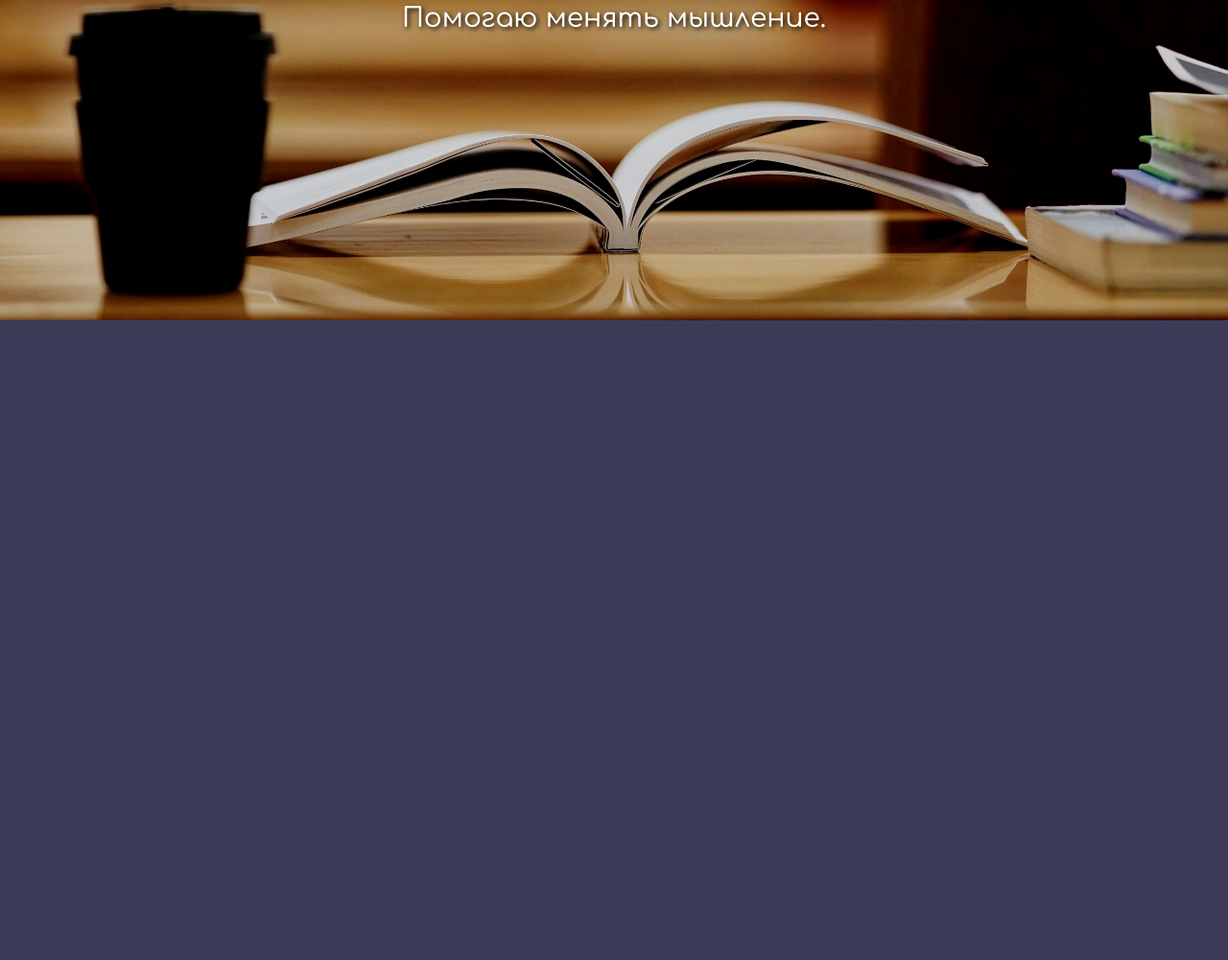
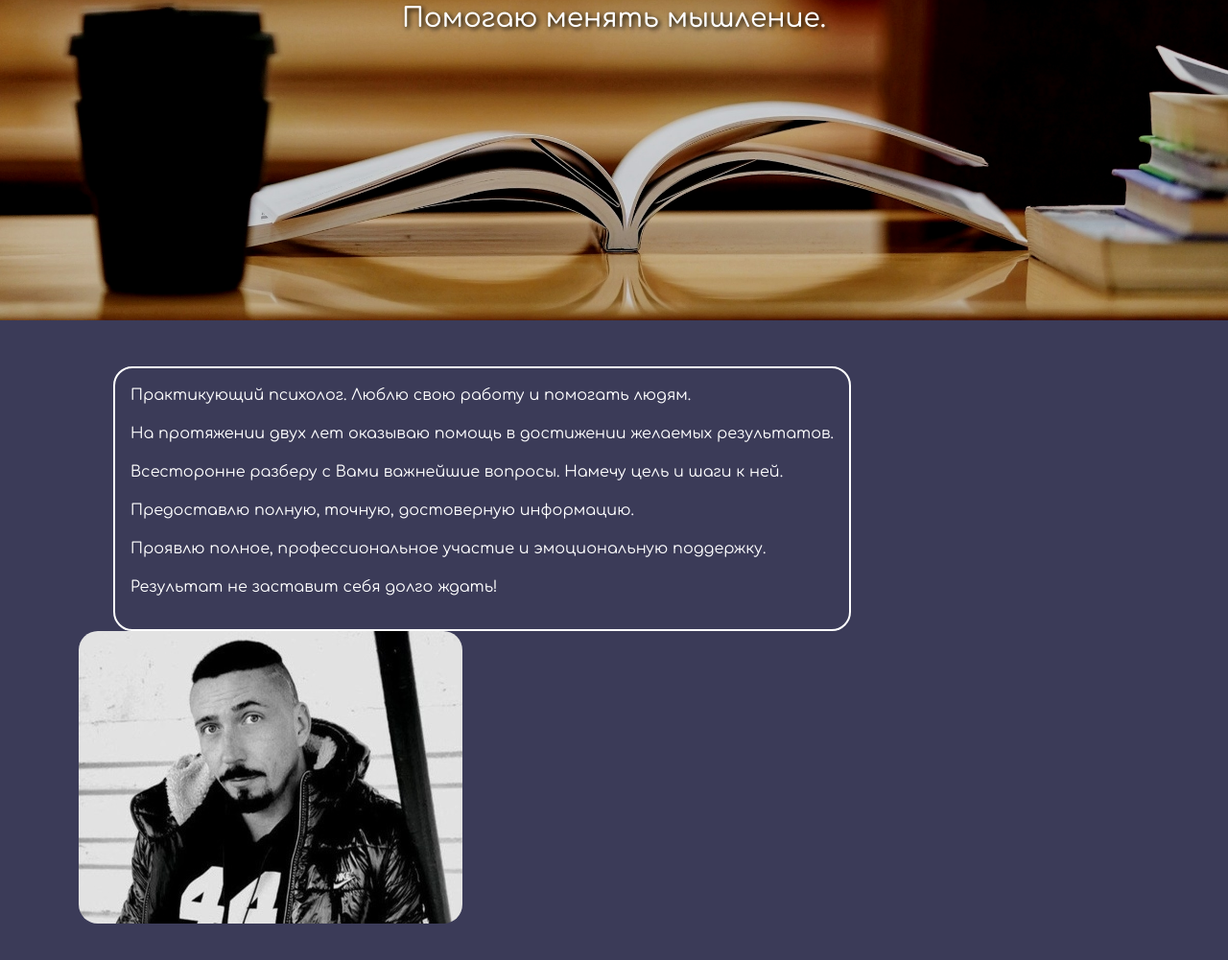
Before and after one commit to DenP0821/Pet1-Landing-Bootstrap_, a plain HTML site: page index.html in a window 1280 px wide. Shown: the part 311-1312 px from the top of the page at 96% size. Before the commit the page ends 800 px from the top, so only its background shows below. Drawn offline with nearby package versions, Linux system fonts and the light colour scheme; a script that the page names is missing.

Commit message:
День8

```diff
--- a/index.html
+++ b/index.html
@@ -61,9 +61,35 @@
       <section>
         <div role="banner" class="main-info">
           <h1 class="info1">Кузнецов Дмитрий Григорьевич</h1>
-          <h3 class="info2">Семейный, Клинический Психолог.</h2>
-          <h3 class="info2">Личные консультации в кабинете, на выезде.</h2>
-          <h3 class="info2">Помогаю менять мышление.</h2>
+          <h3 class="info2">Семейный, Клинический Психолог.</h3>
+          <h3 class="info2">Личные консультации в кабинете, на выезде.</h3>
+          <h3 class="info2">Помогаю менять мышление.</h3>
+        </div>
+      </section>
+      <section>
+        <div class="container my-5">
+          <div class="row row-cols-1 row-cols-md-2 row-cols-lg-2">
+            <div class="col-5 userinfo p-3 mx-5">
+              <p>Практикующий психолог. Люблю свою работу и помогать людям.</p>
+              <p>
+                На протяжении двух лет оказываю помощь в достижении желаемых
+                результатов.
+              </p>
+              <p>
+                Всесторонне разберу с Вами важнейшие вопросы. Намечу цель и шаги
+                к ней.
+              </p>
+              <p>Предоставлю полную, точную, достоверную информацию.</p>
+              <p>
+                Проявлю полное, профессиональное участие и эмоциональную
+                поддержку.
+              </p>
+              <p>Результат не заставит себя долго ждать!</p>
+            </div>
+            <div class="col-4">
+              <img class="userpic" src="UserPic.jpg" alt="UserPic" />
+            </div>
+          </div>
         </div>
       </section>
     </main>
--- a/style.css
+++ b/style.css
@@ -121,3 +121,16 @@ body {
 .info2 {
   text-shadow: 2px 2px 5px #000;
 }
+
+.userinfo {
+  display: inline-block;
+  border: 2px solid #fff;
+  border-radius: 20px;
+  height: max-content;
+  width: max-content;
+}
+
+.userpic {
+  border-radius: 20px;
+  margin-right: 0;
+}
```
Also changed, not shown: UserPic.jpg (added).
